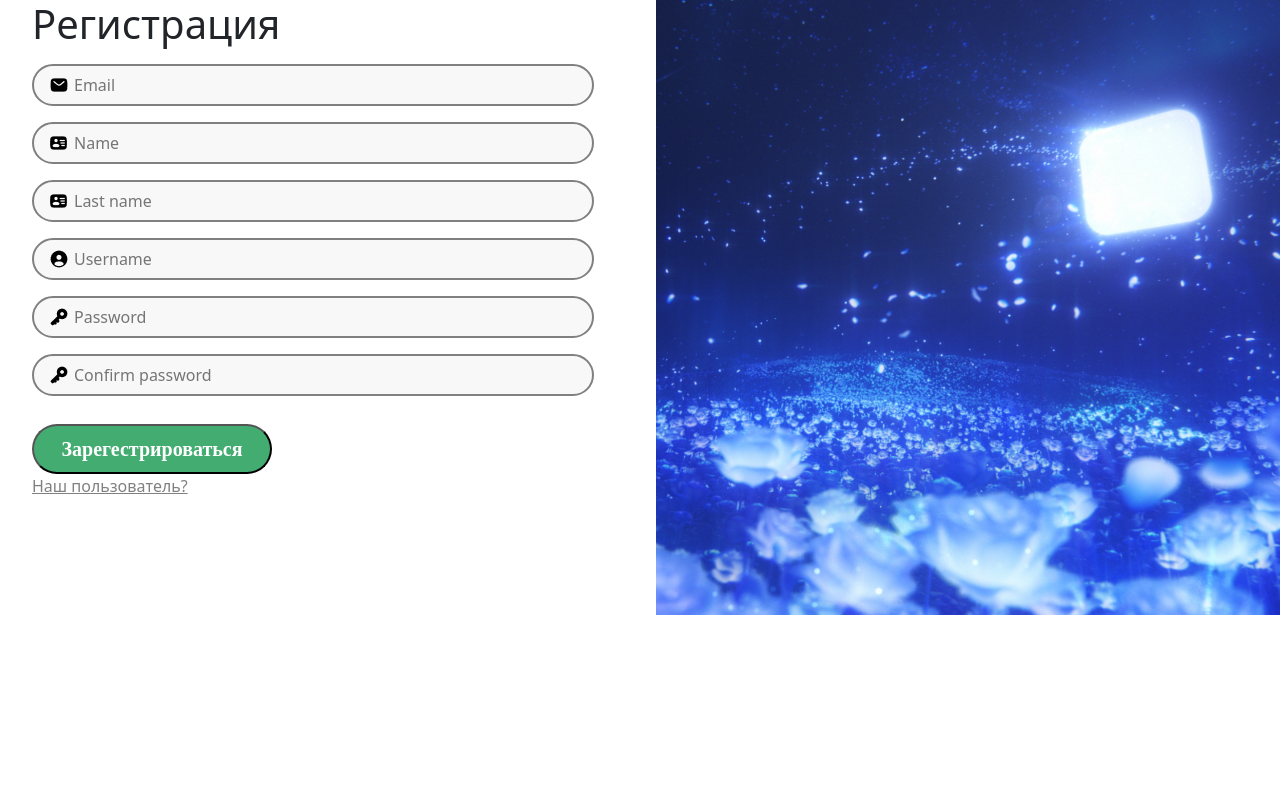
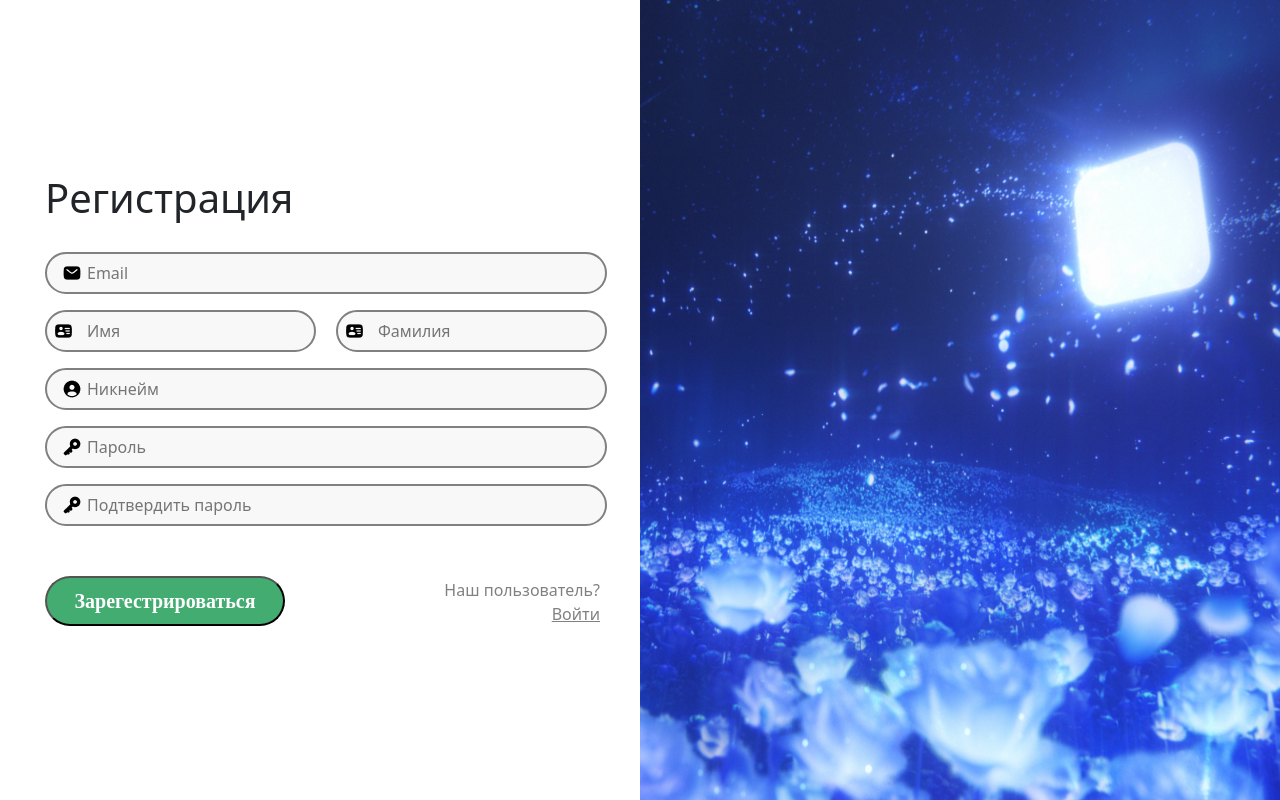
Before and after one commit to dmitryboris/DigitalPortfolio, a Django app: page /reg/register/ in a window 1280 px wide. Run offline with Django 5.2, Linux system fonts and the light colour scheme.

Commit message:
edited registration page

```diff
--- a/registration/static/registration/css/common.css
+++ b/registration/static/registration/css/common.css
@@ -1,6 +1,6 @@
 body {
     display: flex;
-    /*justify-content: center;*/
+    justify-content: center;
     align-items: center;
 }
 
@@ -35,10 +35,11 @@ li{
 }
 
 input[type=text] {
-    width: 562px;
+    /*width: 562px;*/
     height: 42px;
     padding: 12px 0px;
-    margin: 8px 0;
+    margin-top: 8px;
+    margin-bottom: 8px;
     box-sizing: border-box;
     border: 2px solid grey;
     border-radius: 25px;
@@ -47,15 +48,28 @@ input[type=text] {
     background-repeat: no-repeat;
     padding-left: 40px;
 }
-
 .field-email {
     background: url('../img/email.png') no-repeat 5px 5px;
+    width: 562px;
+}
+.field-nickname {
+    background: url('../img/nick.png') no-repeat 5px 5px;
+    width: 562px;
+}
+
+.field-name {
+    background: url('../img/name.png') no-repeat 5px 5px;
+    width: 271px;
+    margin-right: 20px;
 }
 
 .field-password {
     background-image: url('../img/password.png');
+    width: 562px;
 }
 
 a {
     color: grey;
+    padding: 0;
+    margin: 0;
 }
--- a/registration/static/registration/css/signup.css
+++ b/registration/static/registration/css/signup.css
@@ -1,9 +1,8 @@
-.field-nickname {
-    background: url('../img/nick.png') no-repeat 5px 5px;
-}
-
-.field-name {
-    background: url('../img/name.png') no-repeat 5px 5px;
+.registration-window {
+    position: absolute;
+    top:  50%;
+    left: 25%;
+    transform: translate(-50%,-50%);
 }
 
 .button {
@@ -27,3 +26,59 @@
     width: 240px;
     height: 50px;
 }
+.img-1 {
+    width: 50%;
+    position: absolute;
+    right: 0px;
+    height: 100%
+}
+.form-fields {
+    display: grid;
+    grid-template-columns: 1fr 1fr;
+    grid-template-areas: "email email"
+                         "name last-name"
+                         "username username"
+                         "password password"
+                         "confirm-password confirm-password"
+                         "form-button our";
+}
+.email {
+    grid-area: email;
+}
+.name {
+    grid-area: name;
+}
+.last-name {
+    grid-area: last-name;
+}
+.username {
+    grid-area: username;
+}
+.password {
+    grid-area: password;
+}
+.confirm-password {
+    grid-area: confirm-password;
+}
+.form-button {
+    grid-area: form-button;
+    margin-top: 22px
+}
+.our {
+    grid-area: our;
+    justify-self: end;
+    align-self: end;
+    padding-right: 27px;
+    display: grid
+}
+p {
+    padding: 0;
+    margin: 0;
+    color: grey;
+}
+a {
+    justify-self: end;
+}
+.title {
+    margin-bottom: 22px;
+}
--- a/registration/templates/registration/register.html
+++ b/registration/templates/registration/register.html
@@ -15,45 +15,44 @@
             <li>
                 <section class="register">
                     <div class="register-form-container">
-                        <h1> Регистрация </h1>
+                        <h1 class="title"> Регистрация </h1>
                         <form method="post">
                             {% csrf_token %}
                             <div class="form-fields">
-                                <div class="form-field">
+                                <div class="form-field email">
                                     <input type="text" placeholder="Email" class="field-email" name="email">
                                 </div>
-                                <div class="form-field">
-                                    <input type="text" placeholder="Name" class="field-name" name="first_name">
+                                <div class="form-field name">
+                                    <input type="text" placeholder="Имя" class="field-name" name="first_name">
                                 </div>
-                                <div class="form-field">
-                                    <input type="text" placeholder="Last name" class="field-name" name="last_name">
+                                <div class="form-field last-name">
+                                    <input type="text" placeholder="Фамилия" class="field-name" name="last_name">
                                 </div>
-                                <div class="form-field">
-                                    <input type="text" placeholder="Username" class="field-nickname" name="username">
+                                <div class="form-field username">
+                                    <input type="text" placeholder="Никнейм" class="field-nickname" name="username">
                                 </div>
-                                <div class="form-field">
-                                    <input type="text" placeholder="Password" class="field-password" name="password1">
+                                <div class="form-field password">
+                                    <input type="text" placeholder="Пароль" class="field-password" name="password1">
                                 </div>
-                                <div class="form-field">
-                                    <input type="text" placeholder="Сonfirm password" class="field-password" name="password2">
+                                <div class="form-field confirm-password">
+                                    <input type="text" placeholder="Подтвердить пароль" class="field-password" name="password2">
                                 </div>
                                 <div class="form-button">
                                     <button class="button"> Зарегестрироваться </button>
                                 </div>
+                                <div class="our">
+                                    <p>Наш пользователь?</p>
+                                    <a href="{% url 'login' %}" target="_self">Войти</a>
+                                </div>
                             </div>
                             {{ form.errors }}
                         </form>
-                        <div>
-                            <a href="{% url 'login' %}" target="_self"> Наш пользователь? </a>
-                        </div>
                     </div>
                 </section>
             </li>
-            <li>
-                <section class="image">
-                    <img src="{% static 'registration/img/Frame33.png' %}" width="100%" alt="Картиночка">
-                </section>
-            </li>
         </ul>
+        <section class="image">
+            <img src="{% static 'registration/img/Frame33.png' %}" class="img-1" alt="Картиночка">
+        </section>
     </main>
 {% endblock %}
```
